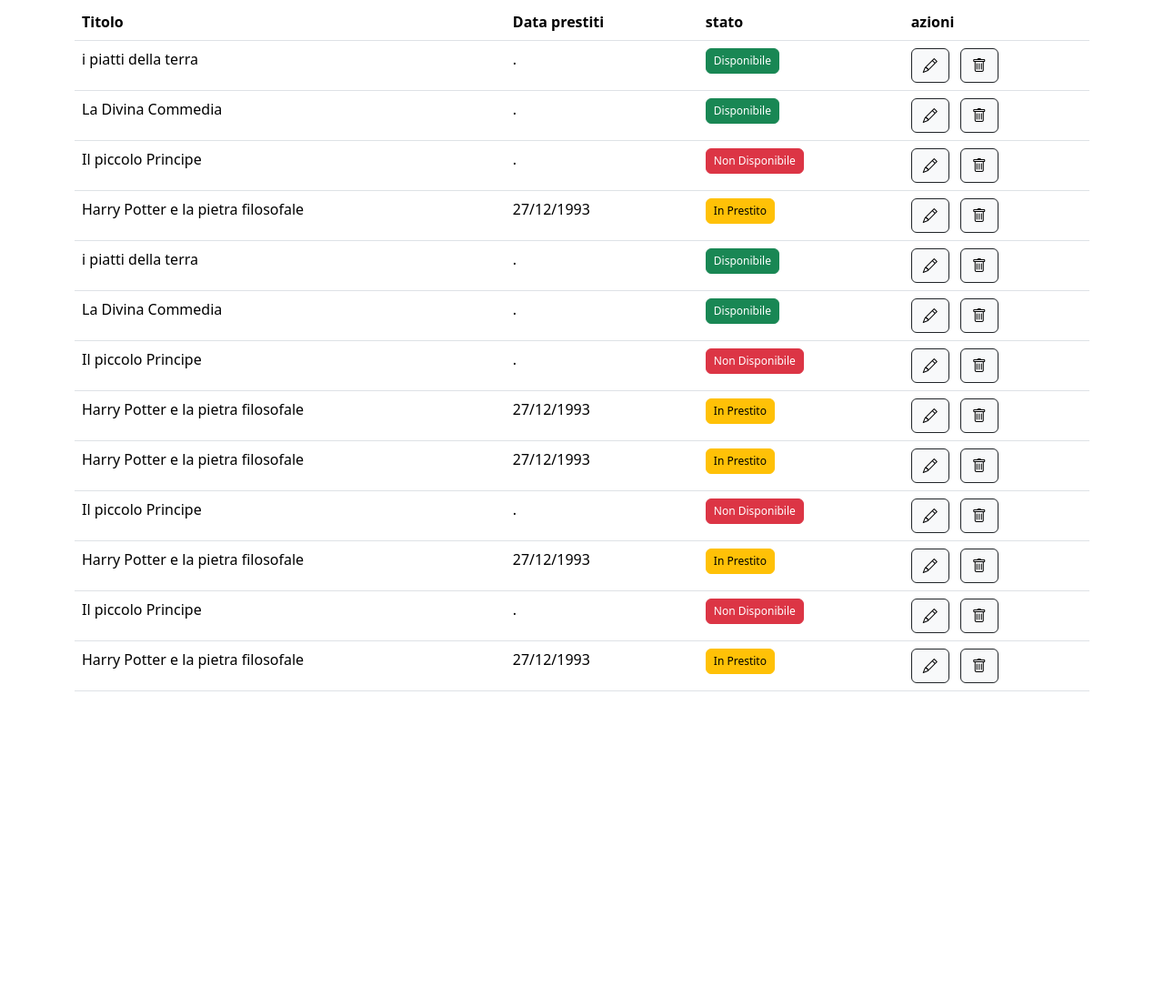
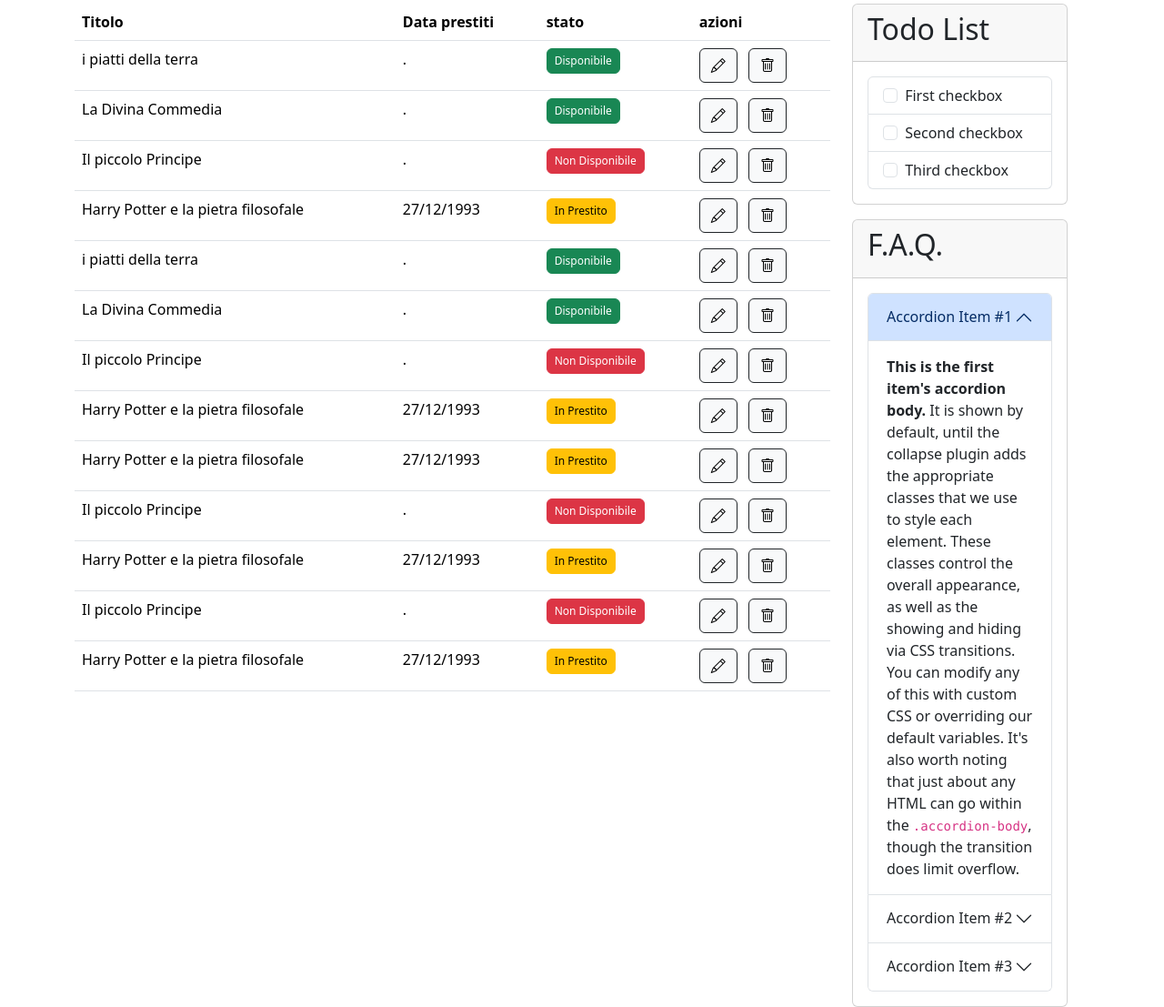
Before and after one commit to sebastianosalzillo/html-css-bootstrap-dashboard, a plain HTML site: page index.html in a window 1280 px wide. Shown: the part 148-1255 px from the top of the page at 91% size. Before the commit the page ends 924 px from the top, so only its background shows below. Drawn offline with nearby package versions, Linux system fonts and the light colour scheme.

Commit message:
feat: bonus completato

```diff
--- a/index.html
+++ b/index.html
@@ -58,7 +58,7 @@
 
                 <!-- top -->
 
-                <div class="col-12 d-flex justify-content-between align-items-center">
+                <div class="col-12  d-flex justify-content-between align-items-center">
                     <h1>Catalogo Libri</h1>
                     <button class="btn btn-primary" type="submit">Aggiungi Libro</button>
                 </div>
@@ -67,7 +67,7 @@
 
                 <!-- grid -->
 
-                <div class="col12">
+                <div class="col-12 col-lg-9">
                     <table class="table">
                         <thead>
                             <tr>
@@ -331,6 +331,89 @@
                     </table>
                 </div>
 
+                <div class="row col-lg-3 ">
+                    <div class="col-12 ">
+
+
+                        <div class="card">
+                            <div class="card-header">
+                            <h2 >Todo List</h2>
+                            </div>
+                            <div class="card-body">
+                                <ul class="list-group">
+
+                                    <li class="list-group-item">
+                                      <input class="form-check-input me-1" type="checkbox" value="" id="firstCheckbox">
+                                      <label class="form-check-label" for="firstCheckbox">First checkbox</label>
+                                    </li>
+                                    <li class="list-group-item">
+                                      <input class="form-check-input me-1" type="checkbox" value="" id="secondCheckbox">
+                                      <label class="form-check-label" for="secondCheckbox">Second checkbox</label>
+                                    </li>
+                                    <li class="list-group-item">
+                                      <input class="form-check-input me-1" type="checkbox" value="" id="thirdCheckbox">
+                                      <label class="form-check-label" for="thirdCheckbox">Third checkbox</label>
+                                    </li>
+                                  </ul>
+                            </div>
+                          </div>
+
+
+
+
+
+
+
+                        </div>
+                    <div class="col-12 mt-3">
+                        <div class="card">
+                            <div class="card-header">
+                        <h2>F.A.Q.</h2>
+                    </div>
+                    <div class="card-body">
+                        <div class="accordion" id="accordionExample">
+                            <div class="accordion-item">
+                              <h2 class="accordion-header">
+                                <button class="accordion-button" type="button" data-bs-toggle="collapse" data-bs-target="#collapseOne" aria-expanded="true" aria-controls="collapseOne">
+                                  Accordion Item #1
+                                </button>
+                              </h2>
+                              <div id="collapseOne" class="accordion-collapse collapse show" data-bs-parent="#accordionExample">
+                                <div class="accordion-body">
+                                  <strong>This is the first item's accordion body.</strong> It is shown by default, until the collapse plugin adds the appropriate classes that we use to style each element. These classes control the overall appearance, as well as the showing and hiding via CSS transitions. You can modify any of this with custom CSS or overriding our default variables. It's also worth noting that just about any HTML can go within the <code>.accordion-body</code>, though the transition does limit overflow.
+                                </div>
+                              </div>
+                            </div>
+                            <div class="accordion-item">
+                              <h2 class="accordion-header">
+                                <button class="accordion-button collapsed" type="button" data-bs-toggle="collapse" data-bs-target="#collapseTwo" aria-expanded="false" aria-controls="collapseTwo">
+                                  Accordion Item #2
+                                </button>
+                              </h2>
+                              <div id="collapseTwo" class="accordion-collapse collapse" data-bs-parent="#accordionExample">
+                                <div class="accordion-body">
+                                  <strong>This is the second item's accordion body.</strong> It is hidden by default, until the collapse plugin adds the appropriate classes that we use to style each element. These classes control the overall appearance, as well as the showing and hiding via CSS transitions. You can modify any of this with custom CSS or overriding our default variables. It's also worth noting that just about any HTML can go within the <code>.accordion-body</code>, though the transition does limit overflow.
+                                </div>
+                              </div>
+                            </div>
+                            <div class="accordion-item">
+                              <h2 class="accordion-header">
+                                <button class="accordion-button collapsed" type="button" data-bs-toggle="collapse" data-bs-target="#collapseThree" aria-expanded="false" aria-controls="collapseThree">
+                                  Accordion Item #3
+                                </button>
+                              </h2>
+                              <div id="collapseThree" class="accordion-collapse collapse" data-bs-parent="#accordionExample">
+                                <div class="accordion-body">
+                                  <strong>This is the third item's accordion body.</strong> It is hidden by default, until the collapse plugin adds the appropriate classes that we use to style each element. These classes control the overall appearance, as well as the showing and hiding via CSS transitions. You can modify any of this with custom CSS or overriding our default variables. It's also worth noting that just about any HTML can go within the <code>.accordion-body</code>, though the transition does limit overflow.
+                                </div>
+                              </div>
+                            </div>
+                          </div>
+                        </div>
+                    </div>
+                </div>
+                </div>
+
             </div>
 
         </section>
```
